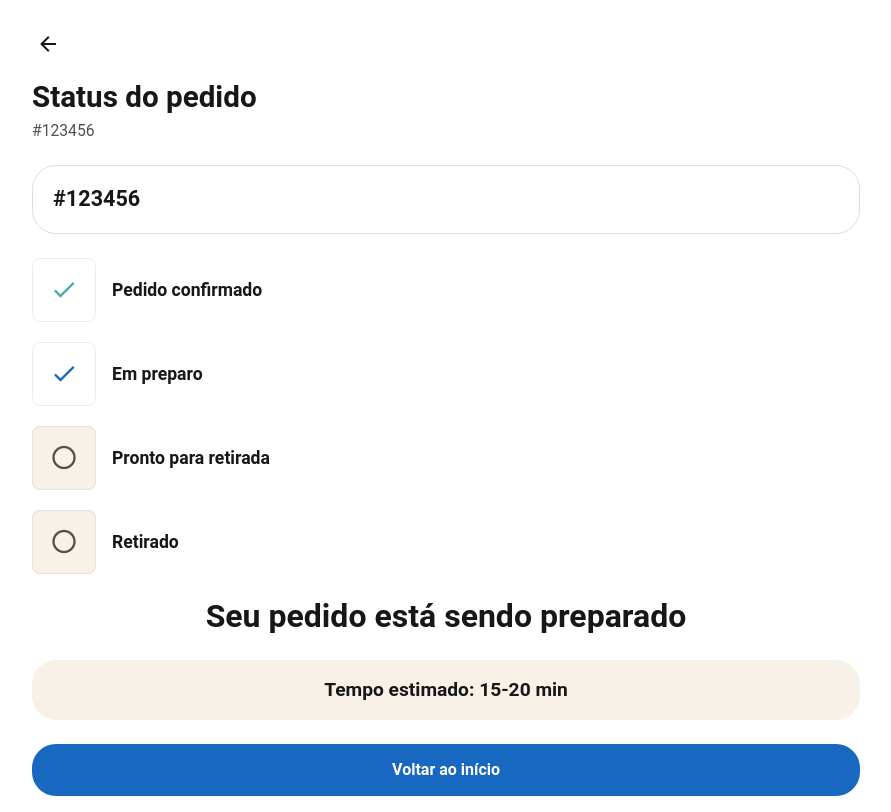
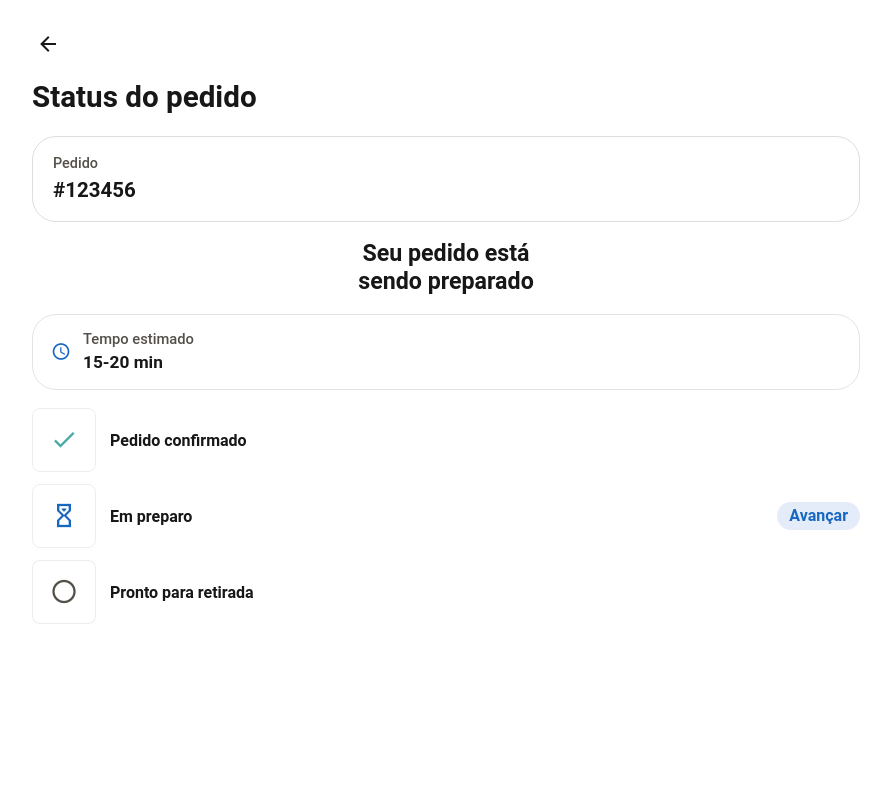
Before and after one commit to joaosimonis/raizes-do-nordeste, a Vue app in the folder raizes-do-nordeste/: page /status-pedido in a window 1280 px wide. Shown: the whole page, without its empty margins (194-1085 px from the left). Built offline with nearby package versions, Linux system fonts and the light colour scheme; a small style sheet from the web is missing.

Commit message:
feat: modificando a lógica dos steps do pedido

```diff
--- a/raizes-do-nordeste/src/features/orders/components/OrderStatusStepItem.vue
+++ b/raizes-do-nordeste/src/features/orders/components/OrderStatusStepItem.vue
@@ -14,6 +14,17 @@
 		</v-avatar>
 
 		<p class="order-status-step-item__label">{{ step.label }}</p>
+
+		<v-btn
+			v-if="showAdvanceAction"
+			class="order-status-step-item__action"
+			color="primary"
+			rounded="xl"
+			size="small"
+			text="Avançar"
+			variant="tonal"
+			@click="$emit('advance')"
+		/>
 	</div>
 </template>
 
@@ -22,11 +33,20 @@ import { computed } from "vue";
 import type { OrderStatusStep } from "@/features/orders/types/order.types";
 
 const props = defineProps<{
+	showAdvanceAction?: boolean;
 	step: OrderStatusStep;
 }>();
 
+defineEmits<{
+	advance: [];
+}>();
+
 const icon = computed(() => {
-	if (props.step.isCurrent || props.step.isCompleted) {
+	if (props.step.isCurrent) {
+		return "mdi-timer-sand";
+	}
+
+	if (props.step.isCompleted) {
 		return "mdi-check";
 	}
 
@@ -42,7 +62,7 @@ const avatarColor = computed(() => {
 		return "rgb(var(--v-theme-secondary) / 0.14)";
 	}
 
-	return "var(--color-sand-100)";
+	return "var(--color-white)";
 });
 
 const iconColor = computed(() => {
@@ -61,7 +81,7 @@ const iconColor = computed(() => {
 <style scoped lang="scss">
 .order-status-step-item {
 	display: flex;
-	gap: 16px;
+	gap: 14px;
 	align-items: center;
 
 	&__avatar {
@@ -69,9 +89,16 @@ const iconColor = computed(() => {
 	}
 
 	&__label {
+		flex: 1;
 		color: var(--color-ink-950);
-		font-size: 1.1rem;
+		font-size: 1rem;
 		line-height: 1.2;
+		font-weight: 600;
+	}
+
+	&__action {
+		text-transform: none;
+		letter-spacing: 0;
 		font-weight: 600;
 	}
 }
--- a/raizes-do-nordeste/src/features/orders/composables/useOrderStatus.ts
+++ b/raizes-do-nordeste/src/features/orders/composables/useOrderStatus.ts
@@ -1,18 +1,26 @@
 import { storeToRefs } from "pinia";
+import { computed } from "vue";
 import { useRouter } from "vue-router";
 import { useOrdersStore } from "@/features/orders/store/orders.store";
 
 export const useOrderStatus = () => {
 	const router = useRouter();
 	const ordersStore = useOrdersStore();
-	const { currentOrder } = storeToRefs(ordersStore);
+	const { canAdvanceCurrentOrder, currentOrder } = storeToRefs(ordersStore);
 
 	const goBackToStart = () => {
 		router.push({ name: "select-unit" });
 	};
 
+	const advanceOrderStep = () => {
+		ordersStore.advanceCurrentOrderStep();
+	};
+
 	return {
+		advanceOrderStep,
+		canAdvanceCurrentOrder,
 		currentOrder,
 		goBackToStart,
+		isOrderCompleted: computed(() => currentOrder.value?.isCompleted ?? false),
 	};
 };
--- a/raizes-do-nordeste/src/features/orders/mocks/orders.mock.ts
+++ b/raizes-do-nordeste/src/features/orders/mocks/orders.mock.ts
@@ -19,6 +19,7 @@ export const mockOrders: Order[] = [
 				unitPrice: 22.5,
 			},
 		],
+		isCompleted: false,
 		status: "em_preparo",
 		statusMessage: "Seu pedido está sendo preparado",
 		estimatedPickupTime: "15-20 min",
@@ -43,12 +44,6 @@ export const mockOrders: Order[] = [
 				isCompleted: false,
 				isCurrent: false,
 			},
-			{
-				id: "retirado",
-				label: "Retirado",
-				isCompleted: false,
-				isCurrent: false,
-			},
 		],
 	},
 	{
@@ -69,6 +64,7 @@ export const mockOrders: Order[] = [
 				unitPrice: 5.9,
 			},
 		],
+		isCompleted: false,
 		status: "pedido_confirmado",
 		statusMessage: "Seu pedido foi confirmado e seguirá para preparo em instantes",
 		estimatedPickupTime: "20-25 min",
@@ -93,12 +89,6 @@ export const mockOrders: Order[] = [
 				isCompleted: false,
 				isCurrent: false,
 			},
-			{
-				id: "retirado",
-				label: "Retirado",
-				isCompleted: false,
-				isCurrent: false,
-			},
 		],
 	},
 	{
@@ -113,6 +103,7 @@ export const mockOrders: Order[] = [
 				unitPrice: 19.9,
 			},
 		],
+		isCompleted: false,
 		status: "pronto_para_retirada",
 		statusMessage: "Seu pedido já pode ser retirado na unidade",
 		estimatedPickupTime: "Agora",
@@ -137,12 +128,6 @@ export const mockOrders: Order[] = [
 				isCompleted: false,
 				isCurrent: true,
 			},
-			{
-				id: "retirado",
-				label: "Retirado",
-				isCompleted: false,
-				isCurrent: false,
-			},
 		],
 	},
 ];
--- a/raizes-do-nordeste/src/features/orders/pages/OrderStatusPage.vue
+++ b/raizes-do-nordeste/src/features/orders/pages/OrderStatusPage.vue
@@ -2,7 +2,6 @@
 	<v-container class="order-status-page">
 		<AppHeader
 			class="order-status-page__header"
-			:subtitle="currentOrder?.code ?? ''"
 			show-back-button
 			title="Status do pedido"
 			@back="goBackToStart"
@@ -18,28 +17,52 @@
 				rounded="xl"
 				variant="outlined"
 			>
+				<p class="order-status-page__code-label">Pedido</p>
 				<span class="order-status-page__code">{{ currentOrder.code }}</span>
+			</v-card>
+
+			<p class="order-status-page__message">{{ currentOrder.statusMessage }}</p>
+
+			<v-card
+				v-if="!isOrderCompleted"
+				class="order-status-page__estimate"
+				elevation="0"
+				rounded="xl"
+				variant="outlined"
+			>
+				<v-icon
+					class="order-status-page__estimate-icon"
+					color="primary"
+					icon="mdi-clock-outline"
+					size="20"
+				/>
+				<div class="order-status-page__estimate-content">
+					<p class="order-status-page__estimate-label">Tempo estimado</p>
+					<p class="order-status-page__estimate-value">{{ currentOrder.estimatedPickupTime }}</p>
+				</div>
 			</v-card>
 
 			<div class="order-status-page__steps">
 				<OrderStatusStepItem
 					v-for="step in currentOrder.steps"
 					:key="step.id"
+					:show-advance-action="step.isCurrent && canAdvanceCurrentOrder"
 					:step="step"
+					@advance="advanceOrderStep"
 				/>
 			</div>
 
-			<p class="order-status-page__message">{{ currentOrder.statusMessage }}</p>
-
-			<v-sheet
-				class="order-status-page__estimate"
-				color="var(--color-sand-100)"
-				rounded="xl"
-			>
-				Tempo estimado: {{ currentOrder.estimatedPickupTime }}
-			</v-sheet>
+			<v-alert
+				v-if="isOrderCompleted"
+				border="start"
+				class="order-status-page__completion"
+				color="success"
+				text="O pedido foi entregue e o acompanhamento foi concluído."
+				variant="tonal"
+			/>
 
 			<v-btn
+				v-if="isOrderCompleted"
 				block
 				class="order-status-page__action"
 				color="primary"
@@ -67,7 +90,7 @@ import OrderStatusStepItem from "@/features/orders/components/OrderStatusStepIte
 import { useOrderStatus } from "@/features/orders/composables/useOrderStatus";
 import AppHeader from "@/shared/components/AppHeader.vue";
 
-const { currentOrder, goBackToStart } = useOrderStatus();
+const { advanceOrderStep, canAdvanceCurrentOrder, currentOrder, goBackToStart, isOrderCompleted } = useOrderStatus();
 </script>
 
 <style scoped lang="scss">
@@ -84,42 +107,80 @@ const { currentOrder, goBackToStart } = useOrderStatus();
 	&__content {
 		display: flex;
 		flex-direction: column;
-		gap: 24px;
+		gap: 18px;
 	}
 
 	&__code-card {
-		padding: 20px;
+		display: flex;
+		flex-direction: column;
+		gap: 6px;
+		padding: 18px 20px;
 		border-color: rgb(var(--color-ink-900-rgb, 25 25 25) / 0.14);
+	}
+
+	&__code-label {
+		color: var(--color-stone-600);
+		font-size: 0.9rem;
+		line-height: 1.2;
+		font-weight: 500;
 	}
 
 	&__code {
 		color: var(--color-ink-950);
-		font-size: 1.35rem;
+		font-size: 1.28rem;
 		line-height: 1.2;
-		font-weight: 600;
+		font-weight: 700;
 	}
 
 	&__steps {
 		display: flex;
 		flex-direction: column;
-		gap: 20px;
+		gap: 12px;
 	}
 
 	&__message {
 		color: var(--color-ink-950);
-		font-size: 2rem;
-		line-height: 1.18;
+		max-width: 16ch;
+		margin: 0 auto;
+		font-size: 1.45rem;
+		line-height: 1.2;
 		font-weight: 600;
 		text-align: center;
 	}
 
 	&__estimate {
-		padding: 18px 20px;
+		display: flex;
+		gap: 12px;
+		align-items: center;
+		padding: 16px 18px;
+		border-color: rgb(var(--color-ink-900-rgb, 25 25 25) / 0.12);
+	}
+
+	&__estimate-icon {
+		flex-shrink: 0;
+	}
+
+	&__estimate-content {
+		display: flex;
+		flex: 1;
+		flex-direction: column;
+		gap: 4px;
+	}
+
+	&__estimate-label {
+		color: var(--color-stone-600);
+		font-size: 0.92rem;
+		line-height: 1.2;
+		font-weight: 500;
+		text-align: left;
+	}
+
+	&__estimate-value {
 		color: var(--color-ink-950);
-		font-size: 1.2rem;
-		line-height: 1.25;
-		font-weight: 600;
-		text-align: center;
+		font-size: 1.08rem;
+		line-height: 1.2;
+		font-weight: 700;
+		text-align: left;
 	}
 
 	&__action {
@@ -128,6 +189,10 @@ const { currentOrder, goBackToStart } = useOrderStatus();
 		font-weight: 700;
 	}
 
+	&__completion {
+		margin-top: 4px;
+	}
+
 	&__empty {
 		margin-top: 8px;
 	}
--- a/raizes-do-nordeste/src/features/orders/store/orders.store.ts
+++ b/raizes-do-nordeste/src/features/orders/store/orders.store.ts
@@ -1,12 +1,16 @@
 import { defineStore } from "pinia";
 import { computed, ref } from "vue";
+import type { OrderStatus } from "@/features/orders/types/order.types";
 import { mockCurrentOrder, mockOrders } from "@/features/orders/mocks/orders.mock";
+
+const ORDER_STATUS_FLOW: OrderStatus[] = ["pedido_confirmado", "em_preparo", "pronto_para_retirada"];
 
 export const useOrdersStore = defineStore("orders", () => {
 	const orders = ref(mockOrders);
 	const currentOrderId = ref<string | null>(mockCurrentOrder.id);
 
 	const currentOrder = computed(() => orders.value.find((order) => order.id === currentOrderId.value) ?? null);
+	const canAdvanceCurrentOrder = computed(() => (currentOrder.value ? !currentOrder.value.isCompleted && currentOrder.value.steps.some((step) => step.isCurrent) : false));
 
 	const getOrderById = (orderId: string) => orders.value.find((order) => order.id === orderId) ?? null;
 
@@ -14,7 +18,55 @@ export const useOrdersStore = defineStore("orders", () => {
 		currentOrderId.value = orderId;
 	};
 
+	const advanceCurrentOrderStep = () => {
+		if (!currentOrder.value) {
+			return;
+		}
+
+		const currentStepIndex = currentOrder.value.steps.findIndex((step) => step.isCurrent);
+
+		if (currentStepIndex < 0) {
+			return;
+		}
+
+		const isLastStep = currentStepIndex === currentOrder.value.steps.length - 1;
+
+		orders.value = orders.value.map((order) => {
+			if (order.id !== currentOrder.value?.id) {
+				return order;
+			}
+
+			if (isLastStep) {
+				return {
+					...order,
+					isCompleted: true,
+					statusMessage: "Pedido retirado com sucesso",
+					steps: order.steps.map((step) => ({
+						...step,
+						isCompleted: true,
+						isCurrent: false,
+					})),
+				};
+			}
+
+			const nextStepId = ORDER_STATUS_FLOW[currentStepIndex + 1];
+
+			return {
+				...order,
+				isCompleted: false,
+				status: nextStepId,
+				steps: order.steps.map((step, index) => ({
+					...step,
+					isCompleted: index < currentStepIndex + 1,
+					isCurrent: index === currentStepIndex + 1,
+				})),
+			};
+		});
+	};
+
 	return {
+		advanceCurrentOrderStep,
+		canAdvanceCurrentOrder,
 		currentOrder,
 		currentOrderId,
 		getOrderById,
--- a/raizes-do-nordeste/src/features/orders/types/order.types.ts
+++ b/raizes-do-nordeste/src/features/orders/types/order.types.ts
@@ -1,4 +1,4 @@
-export type OrderStatus = "pedido_confirmado" | "em_preparo" | "pronto_para_retirada" | "retirado";
+export type OrderStatus = "pedido_confirmado" | "em_preparo" | "pronto_para_retirada";
 
 export interface OrderItem {
 	id: string;
@@ -20,6 +20,7 @@ export interface Order {
 	code: string;
 	unitId: string;
 	items: OrderItem[];
+	isCompleted: boolean;
 	status: OrderStatus;
 	statusMessage: string;
 	estimatedPickupTime: string;
```
